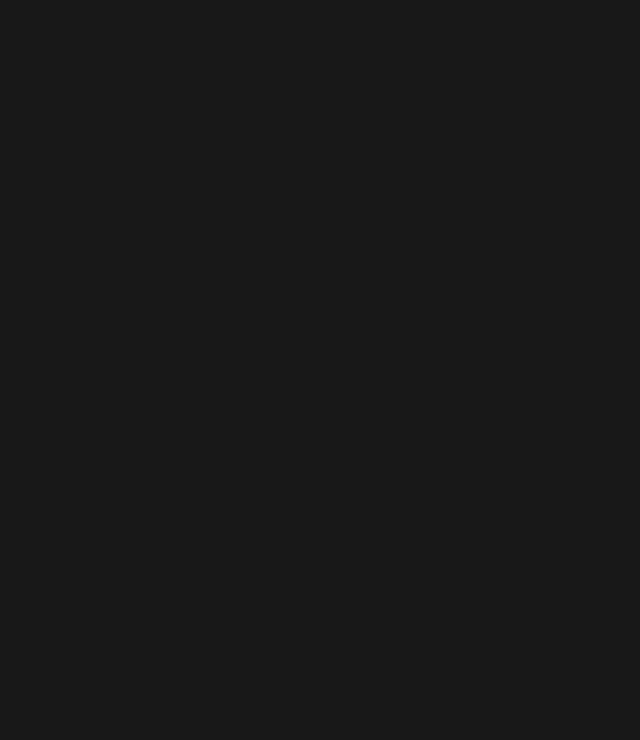
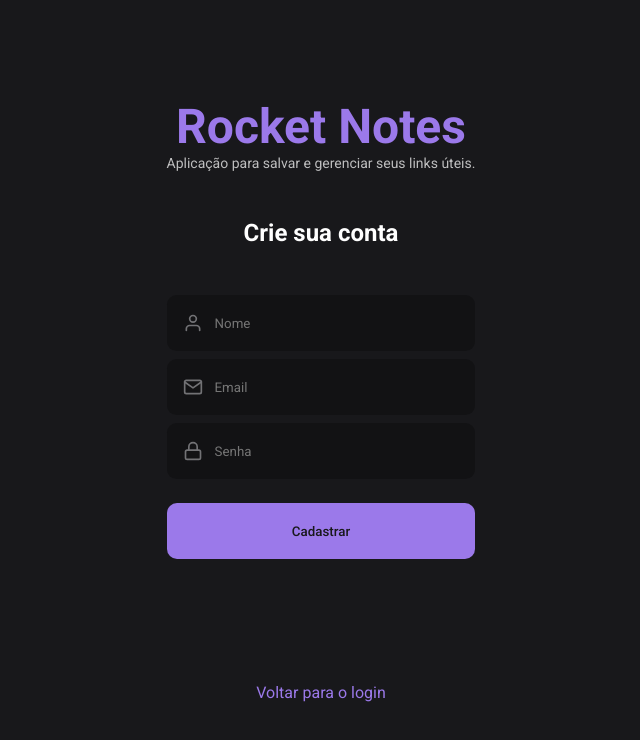
Before and after one commit to gabislera/Rocketnotes, a React (Vite) app: page /register in a window 1280 px wide. Before the commit this address had no page. Shown: the top 740 px of the page, without its empty margins (319-959 px from the left). Built offline with nearby package versions, Linux system fonts and the light colour scheme.

Commit message:
auth context logic

```diff
--- a/src/App.tsx
+++ b/src/App.tsx
@@ -2,12 +2,15 @@
 import { GlobalStyle } from './styles/global'
 import { defaultTheme } from './styles/theme'
 import { Routes } from './routes'
+import { AuthProvider } from './hooks/auth'
 
 export function App() {
   return (
     <ThemeProvider theme={defaultTheme}>
       <GlobalStyle />
-      <Routes />
+      <AuthProvider>
+        <Routes />
+      </AuthProvider>
     </ThemeProvider>
   )
 }
--- a/src/components/Button/index.tsx
+++ b/src/components/Button/index.tsx
@@ -3,11 +3,12 @@
 interface ButtonProps {
   title: string
   isLoading?: boolean
+  type: 'button' | 'reset' | 'submit' | undefined
 }
 
-export function Button({ title, isLoading = false }: ButtonProps) {
+export function Button({ title, type, isLoading = false }: ButtonProps) {
   return (
-    <Container type="button" disabled={isLoading}>
+    <Container type={type} disabled={isLoading}>
       {isLoading ? 'Carregando...' : title}
     </Container>
   )
--- a/src/components/Input/index.tsx
+++ b/src/components/Input/index.tsx
@@ -1,18 +1,26 @@
-import { Container } from './styles'
+import { DetailedHTMLProps, InputHTMLAttributes, forwardRef } from 'react'
+import { Container, ErrorMessage } from './styles'
+import { FieldError } from 'react-hook-form'
 
-interface InputProps {
+interface InputProps
+  extends DetailedHTMLProps<
+    InputHTMLAttributes<HTMLInputElement>,
+    HTMLInputElement
+  > {
   icon?: any
-  placeholder: string
-  type?: string
+  error?: FieldError
 }
 
-// ...rest
-
-export function Input({ icon: Icon, placeholder, type }: InputProps) {
+const InputBase = ({ icon: Icon, error, ...rest }: InputProps, ref: any) => {
   return (
-    <Container>
-      {Icon && <Icon size={20} />}
-      <input type={type} placeholder={placeholder} />
-    </Container>
+    <>
+      <Container>
+        <input {...rest} ref={ref} />
+        {Icon && <Icon size={20} />}
+      </Container>
+      {!!error && <ErrorMessage>{error.message}</ErrorMessage>}
+    </>
   )
 }
+
+export const Input = forwardRef(InputBase)
--- a/src/components/Input/styles.ts
+++ b/src/components/Input/styles.ts
@@ -15,17 +15,24 @@
     height: 3.5rem;
     width: 100%;
 
-    padding: 1rem;
+    padding: 1rem 3rem;
     color: ${({ theme }) => theme.white};
     background: transparent;
     border: 0;
 
     &:placeholder {
-      color: ${({ theme }) => theme.gray_300};
+      color: ${({ theme }) => theme.gray_800};
     }
   }
 
   > svg {
     margin-left: 1rem;
+    position: absolute;
   }
 `
+export const ErrorMessage = styled.span`
+  color: ${({ theme }) => theme.red_300};
+  font-size: 0.8rem;
+  margin-bottom: 0.5rem;
+  align-items: end;
+`
--- /dev/null
+++ b/src/hooks/auth.tsx
@@ -0,0 +1,45 @@
+import { ReactNode, createContext, useContext, useState } from 'react'
+import { api } from '../services/api'
+
+interface AuthProviderProps {
+  children: ReactNode
+}
+
+interface SignInProps {
+  email?: string | undefined
+  password?: string | undefined
+}
+
+interface AuthContextProps {
+  signIn: (props: SignInProps) => Promise<void>
+  // user: any
+}
+
+const AuthContext = createContext({} as AuthContextProps)
+
+export function AuthProvider({ children }: AuthProviderProps) {
+  const [userData, setUserData] = useState({})
+
+  async function signIn(data: SignInProps) {
+    try {
+      const response = await api.post('/sessions', data)
+      const { user, token } = response.data
+      console.log(user, token)
+
+      api.defaults.headers.authorization = `Bearer ${token}`
+      setUserData({ user, token })
+    } catch (err: any) {
+      if (err.response) {
+        alert(err.response.data.message)
+      }
+    }
+  }
+
+  return (
+    <AuthContext.Provider value={{ signIn, user: userData.user }}>
+      {children}
+    </AuthContext.Provider>
+  )
+}
+
+export const useAuth = () => useContext(AuthContext)
--- a/src/pages/SignIn/index.tsx
+++ b/src/pages/SignIn/index.tsx
@@ -1,22 +1,66 @@
 import { Button } from '../../components/Button'
 import { Input } from '../../components/Input'
+import { useAuth } from '../../hooks/auth'
 import { Container, Form } from './styles'
 import { FiMail, FiLock } from 'react-icons/fi'
 import { Link } from 'react-router-dom'
+import { useForm } from 'react-hook-form'
+import * as z from 'zod'
+import { zodResolver } from '@hookform/resolvers/zod'
+// import { api } from '../../services/api'
+
+const signInSchema = z
+  .object({
+    email: z.string().email({ message: 'Digite um email válido' }),
+    password: z
+      .string()
+      .min(5, { message: 'A senha deve ter no mínimo 5 caracteres' })
+      .max(15),
+  })
+  .partial()
+
+type SignInInputs = z.infer<typeof signInSchema>
 
 export function SignIn() {
+  const {
+    register,
+    handleSubmit,
+    formState: { errors },
+  } = useForm<SignInInputs>({
+    resolver: zodResolver(signInSchema),
+  })
+
+  const { signIn } = useAuth()
+
+  function handleSignIn(data: SignInInputs) {
+    console.log(data)
+    signIn(data)
+  }
+
   return (
     <Container>
-      <Form>
+      <Form onSubmit={handleSubmit(handleSignIn)}>
         <h1>Rocket Notes</h1>
         <p>Aplicação para salvar e gerenciar seus links úteis.</p>
 
         <h2>Faça seu login</h2>
 
-        <Input placeholder="Email" type="text" icon={FiMail} />
-        <Input placeholder="Senha" type="password" icon={FiLock} />
+        <Input
+          placeholder="Email"
+          type="text"
+          icon={FiMail}
+          {...register('email')}
+          error={errors.email}
+        />
+        <Input
+          placeholder="Senha"
+          type="password"
+          icon={FiLock}
+          {...register('password')}
+          error={errors.password}
+        />
 
-        <Button title="Entrar" />
+        <Button type="submit" title="Entrar" />
 
         <Link to="/register">Criar conta</Link>
       </Form>
--- a/src/pages/SignUp/index.tsx
+++ b/src/pages/SignUp/index.tsx
@@ -1,23 +1,86 @@
 import { Button } from '../../components/Button'
 import { Input } from '../../components/Input'
+import { FiMail, FiLock, FiUser } from 'react-icons/fi'
 import { Container, Form } from './styles'
-import { FiMail, FiLock, FiUser } from 'react-icons/fi'
-import { Link } from 'react-router-dom'
+import { Link, useNavigate } from 'react-router-dom'
+import { useForm } from 'react-hook-form'
+import * as z from 'zod'
+import { zodResolver } from '@hookform/resolvers/zod'
+import { api } from '../../services/api'
+
+const signUpSchema = z
+  .object({
+    name: z.string().max(30, { message: 'Tamanho limite de caracteres' }),
+    email: z.string().email({ message: 'Digite um email válido' }),
+    password: z
+      .string()
+      .min(5, { message: 'A senha deve ter no mínimo 5 caracteres' })
+      .max(15),
+  })
+  .partial()
+
+type SignUpInputs = z.infer<typeof signUpSchema>
 
 export function SignUp() {
+  const navigate = useNavigate()
+
+  const {
+    register,
+    handleSubmit,
+    formState: { errors },
+  } = useForm<SignUpInputs>({
+    resolver: zodResolver(signUpSchema),
+  })
+
+  function handleSignUp(data: SignUpInputs) {
+    console.log(data)
+
+    api
+      .post('/users', data)
+      .then(() => {
+        alert('Usuário cadastrado com sucesso')
+        navigate('/')
+      })
+      .catch((err) => {
+        if (err.response) {
+          alert(err.response.data.message)
+        } else {
+          alert('Não foi possível cadastrar')
+        }
+      })
+  }
+
   return (
     <Container>
-      <Form>
+      <Form onSubmit={handleSubmit(handleSignUp)}>
         <h1>Rocket Notes</h1>
         <p>Aplicação para salvar e gerenciar seus links úteis.</p>
 
         <h2>Crie sua conta</h2>
 
-        <Input placeholder="Nome" type="text" icon={FiUser} />
-        <Input placeholder="Email" type="text" icon={FiMail} />
-        <Input placeholder="Senha" type="password" icon={FiLock} />
+        <Input
+          placeholder="Nome"
+          type="text"
+          icon={FiUser}
+          error={errors.name}
+          {...register('name')}
+        />
+        <Input
+          placeholder="Email"
+          type="text"
+          icon={FiMail}
+          error={errors.email}
+          {...register('email')}
+        />
+        <Input
+          placeholder="Senha"
+          type="password"
+          icon={FiLock}
+          error={errors.password}
+          {...register('password')}
+        />
 
-        <Button title="Cadastrar" />
+        <Button type="submit" title="Cadastrar" />
 
         <Link to="/">Voltar para o login</Link>
       </Form>
--- a/src/pages/SignUp/styles.ts
+++ b/src/pages/SignUp/styles.ts
@@ -12,17 +12,19 @@
   margin: auto;
   flex-direction: column;
   justify-content: center;
-  align-items: center;
-  text-align: center;
+  /* align-items: center; */
+  /* text-align: center; */
 
   > h1 {
     font-size: 3rem;
     color: ${({ theme }) => theme.purple_400};
+    text-align: center;
   }
 
   > h2 {
     font-size: 1.5rem;
     margin: 3rem 0;
+    text-align: center;
   }
 
   > p {
@@ -33,6 +35,7 @@
   > a {
     margin-top: 7.75rem;
     color: ${({ theme }) => theme.purple_400};
+    text-align: center;
   }
 `
 // export const Background = styled.div`
--- a/src/routes/index.tsx
+++ b/src/routes/index.tsx
@@ -1,13 +1,13 @@
 import { BrowserRouter } from 'react-router-dom'
 
-import { AppRoutes } from './app.routes'
-// import { AuthRoutes } from './auth.routes'
+// import { AppRoutes } from './app.routes'
+import { AuthRoutes } from './auth.routes'
 
 export function Routes() {
   return (
     <BrowserRouter>
-      <AppRoutes />
-      {/* <AuthRoutes /> */}
+      {/* <AppRoutes /> */}
+      <AuthRoutes />
     </BrowserRouter>
   )
 }
--- /dev/null
+++ b/src/services/api.ts
@@ -0,0 +1,5 @@
+import axios from 'axios'
+
+export const api = axios.create({
+  baseURL: 'http://localhost:3333',
+})
```
Also changed, not shown: package.json (+6 -1 lines), 1 other file (tests, documents, lock files or other folders).
